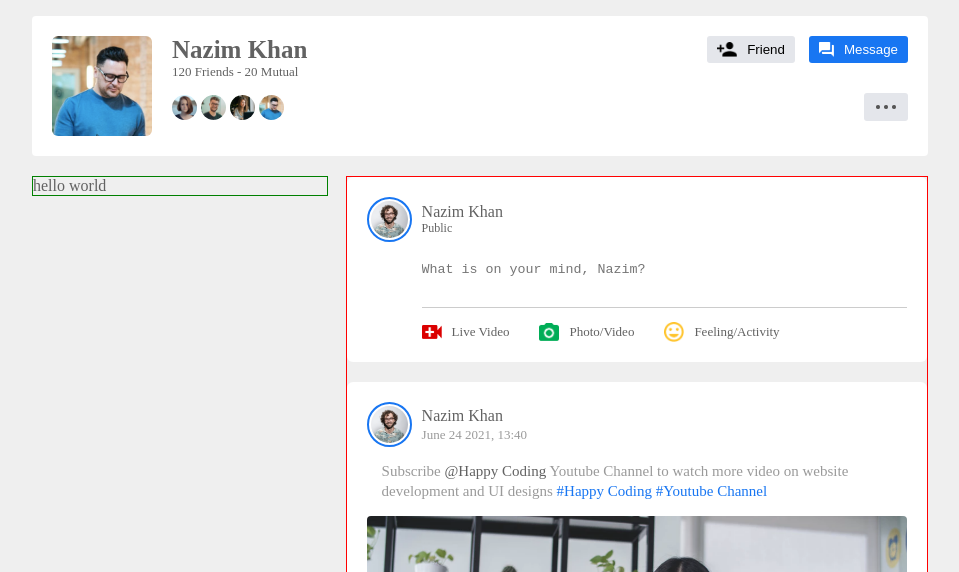
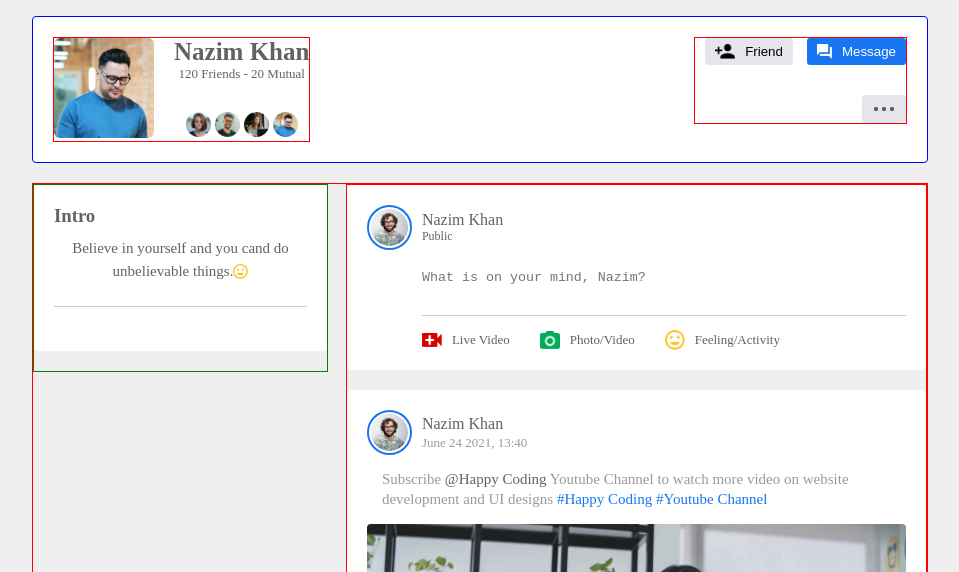
Before and after one commit to nazim142322/CloneWebsites, a plain HTML site: page Facebook clone/profile.html in a window 1280 px wide. Shown: the part 755-1327 px from the top of the page, without its empty margins (160-1119 px from the left). Drawn offline with Linux system fonts and the light colour scheme; some icons are missing.

Commit message:
code added in profile page

```diff
--- a/Facebook clone/profile.html
+++ b/Facebook clone/profile.html
@@ -98,7 +98,11 @@
             </div>
             <div class="profile-info">
                 <div class="info-col">
-                    hello world
+                    <div class="profile-intro">
+                        <h3>Intro</h3>
+                        <p class="intro-text">Believe in yourself and you cand do unbelievable things.<img src="images/feeling.png"></p>
+                        <hr>
+                    </div>
                 </div>
                 <div
                     class="post-col">
--- a/Facebook clone/style.css
+++ b/Facebook clone/style.css
@@ -530,6 +530,7 @@ footer{
     border-radius:6px;
     margin-bottom: 14px;
 }
+/*--------- section profile-details------------ */
 .profile-details{
     background:var(--bg-color);
     padding:20px;
@@ -537,6 +538,10 @@ footer{
     display:flex;
     align-items:flex-start;
     justify-content:space-between;
+    border:1px solid blue;
+}
+.pd-left{
+    border:1px solid red;
 }
 .pd-row{
     display:flex;
@@ -546,6 +551,9 @@ footer{
 .pd-image{
     width:100px;
     border-radius:6px;
+}
+.pd-row div{
+    text-align:center;
 }
 .pd-row div h3{
   font-size:25px;
@@ -557,12 +565,15 @@ footer{
 .pd-row div img{
     width:25px;
     border-radius:50%;
-    margin-top:15px;
+    margin-top:30px;
+}
+.pd-right{
+    border:1px solid red;
 }
 .pd-right button{
     border:0;
     background:#1876f2;
-    outline:0;
+    /* outline:0; */
     padding:6px 10px;
     display:inline-flex;
     align-items:center;
@@ -593,17 +604,47 @@ footer{
 .pd-right a img{
     width:20px;
 }
+/* ----------section profile-info----------- */
 .profile-info{
     display:flex;
     align-items:flex-start;
     justify-content: space-between;
     margin-top:20px;
+    border:1px solid red;
 }
 .info-col{
-border:1px solid green;
-flex-basis:33%;
+    border:1px solid green;
+    flex-basis:33%;
+    /* padding:0 20px; */
 }
 .post-col{
-border:1px solid red;
-flex-basis:65%;
+    border:1px solid red;
+    flex-basis:65%;
 }
+.profile-intro{
+    background-color:var(--bg-color);
+    padding:20px;
+    border-radius:4px;
+    margin-bottom:20px;
+}
+.profile-intro h3{
+    font-weight: 600;
+}
+.intro-text{
+    /* border:1px solid yellow; */
+    text-align:center;
+    margin:10px 0;
+    font-size:15px;
+    line-height:1.5;
+}
+.intro-text img{
+    width:15px;
+    margin-bottom:-3px;
+}
+.profile-intro hr{
+    border:0;
+    height:1px;
+    background: #CCC;
+    margin-block:24px
+}
+/* 3:19 */
```
